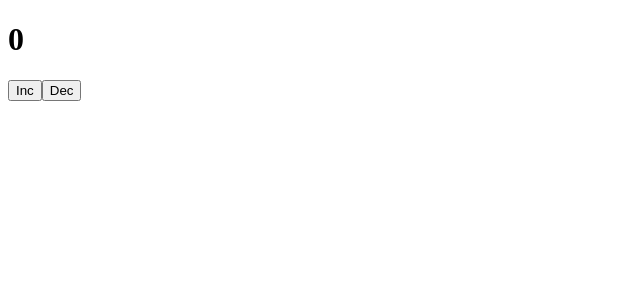
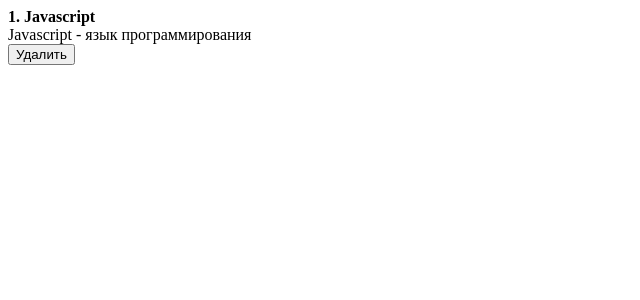
Before and after one commit to titov-andrei/react-fund-course, a React (Create React App) app: page / in a window 1280 px wide. Shown: the top 300 px of the page, without its empty margins (0-640 px from the left). Built offline with nearby package versions, Linux system fonts and the light colour scheme.

Commit message:
Update App.js

```diff
--- a/src/App.js
+++ b/src/App.js
@@ -1,18 +1,19 @@
 import React, { useState } from "react";
 
 function App() {
-  const [likes, setLikes] = useState(0);
-  function inc() {
-    setLikes(likes + 1);
-  }
-  function dec() {
-    setLikes(likes - 1);
-  }
   return (
     <div className="App">
-      <h1>{likes}</h1>
-      <button onClick={inc}>Inc</button>
-      <button onClick={dec}>Dec</button>
+      <div className="post">
+        <div className="post__content">
+          <strong>1. Javascript</strong>
+          <div>
+            Javascript - язык программирования
+          </div>
+        </div>
+        <div className="post__btns">
+          <button>Удалить</button>
+        </div>
+      </div>
     </div>
   );
 }
```
